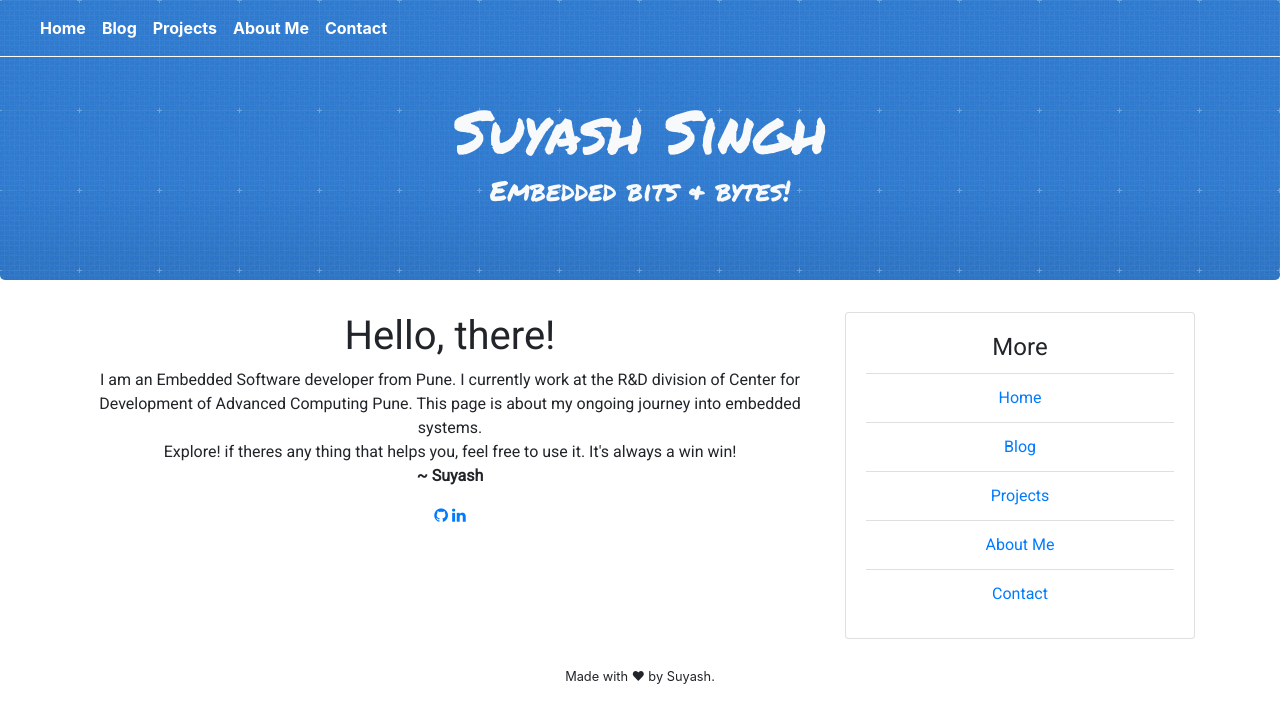
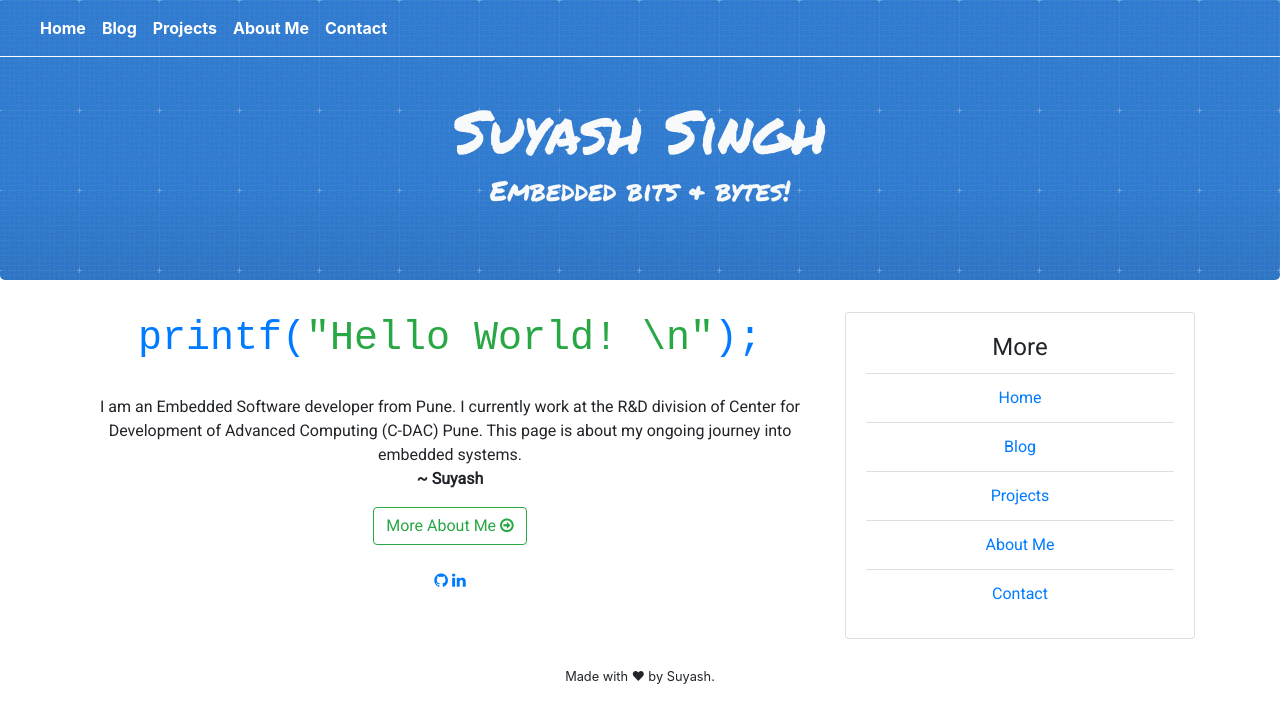
Before and after one commit to suyashsingh/suyashsingh.github.io, a Jekyll site: the page built from index.md, in a window 1280 px wide and 900 px high. Shown: the top 723 px of the window. Built offline with Jekyll 4.4.1, drawn with Linux system fonts in a browser that asks for light colours; some web fonts are replaced.

Commit message:
updated ui for home page, added extra button for about me page

```diff
--- a/_layouts/home.html
+++ b/_layouts/home.html
@@ -67,16 +67,17 @@
   <div class="container">
     <div class="row text-center" style="font-family: 'Roboto', sans-serif;">
       <div class="col-md-8">
-        <h1>Hello, there!</h1>
+        <h1 class="text-primary"><tt>printf(<span class="text-success">"Hello World! \n"</span>);</tt></h1>
+        <br>
         <p>
         I am an Embedded Software developer from Pune. I currently work
-        at the R&D division of Center for Development of Advanced Computing Pune.
+        at the R&D division of Center for Development of Advanced Computing (C-DAC) Pune.
         This page is about my ongoing journey into embedded systems. <br>
-
-        Explore! if theres any thing that helps you, feel free to use it. It's always a win win!<br>
-
         <strong>~ Suyash</strong>
         </p>
+        <a href="/about.html" class="btn btn-outline-success">More About Me <span href="#" class="fa fa-arrow-circle-o-right" onclick="return false"></span></a>
+        <br>
+        <br>
         <span>
         <a href="{{ site.github }}" target="_blank" class="fa fa-github"></a>
         <a href="{{ site.linkedin }}" target="_blank" class="fa fa-linkedin"></a>
```
